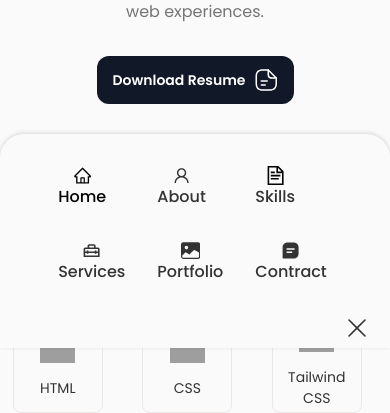
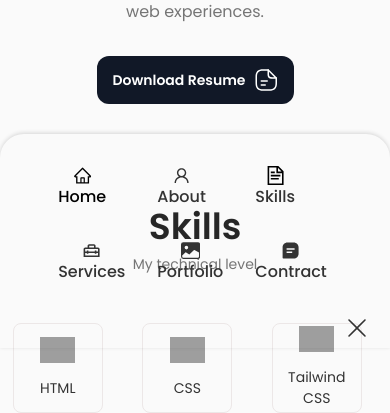
Before and after one commit to emonhassan83/portfolio-website, a React (Vite) app: page / in a window 390 px wide. Shown: the part 1340-1753 px from the top of the page. Built offline with nearby package versions, Linux system fonts and the light colour scheme; grey boxes are pictures that could not be loaded.

Commit message:
navbar dark an light mode some issue solve

```diff
--- a/src/components/Navbar/Navbar.css
+++ b/src/components/Navbar/Navbar.css
@@ -4,7 +4,14 @@
     top: 0;
     left: 0;
     z-index: var(--z-fixed);
-    background-color: var(--body-color);
+}
+
+.bg-color {
+   background-color: var(--body-color);
+}
+
+.text-dark-color {
+    color: var(--title-color);
 }
 
 .nav {
@@ -22,7 +29,6 @@
 
 .nav__logo,
 .nav__toggle {
-    color: var(--title-color);
     font-weight: var(--font-medium);
 }
 
@@ -36,7 +42,6 @@
    flex-direction: column;
    align-items: center;
    font-size: var(--small-font-size);
-   color: var(--title-color);
    font-weight: var(--font-medium);
    transition: .3s;
 }
@@ -85,7 +90,7 @@
         bottom: -100%;
         left: 0;
         width: 100%;
-        background-color: var(--body-color);
+
         padding: 2rem 1.5rem 4rem;
         box-shadow: 0 -1px 4px rgba(0, 0, 0, 0.15);
         border-radius: 1.5rem 1.5rem 0 0;
@@ -111,7 +116,6 @@
         bottom: .5rem;
         font-size: 1.5rem;
         cursor: pointer;
-        color: var(--title-color);
     }
     .nav__close:hover {
         color: var(--title-color-dark);
--- a/src/components/Navbar/Navbar.jsx
+++ b/src/components/Navbar/Navbar.jsx
@@ -7,8 +7,10 @@ import { BiSolidMessageSquareDetail } from "react-icons/bi";
 import { MdOutlineHomeRepairService } from "react-icons/md";
 import { RxCross1 } from "react-icons/rx";
 import { useState } from "react";
+import { useTheme } from "../ThemePrvider/ThemeProvider";
 
 const Navbar = () => {
+  const {theme} = useTheme();
   /* Change Background Header */
   window.addEventListener("scroll", function () {
     const header = document.querySelector(".header");
@@ -21,13 +23,13 @@ const Navbar = () => {
   const [activeNav, setActiveNav] = useState("#home");
 
   return (
-    <header className="header">
+    <header className={`header ${theme.mode === 'dark' ? 'dark-bg-color text-gray-100' : 'bg-color'}`}>
       <nav className="nav container">
-        <a href="index.html" className="nav__logo">
+        <a href="index.html" className={`nav__logo ${theme.mode === 'dark' ? 'text-gray-100' : 'text-dark-color'} `}>
           Emon
         </a>
-        <div className={toggle ? "nav__menu show-menu" : "nav__menu"}>
-          <ul className="nav__list">
+        <div className={toggle ? "nav__menu show-menu bg-color" : "nav__menu"}>
+          <ul className={`nav__list ${theme.mode === 'dark' ? 'text-gray-100' : 'text-dark-color'}`}>
             <li className="nav__item">
               <a
                 href="#home"
@@ -101,9 +103,9 @@ const Navbar = () => {
               </a>
             </li>
           </ul>
-          <RxCross1 className="nav__close" onClick={() => setToggle(!toggle)} />
+          <RxCross1 className="nav__close text-dark-color" onClick={() => setToggle(!toggle)} />
         </div>
-        <div className="nav__toggle" onClick={() => setToggle(!toggle)}>
+        <div className="nav__toggle text-dark-color" onClick={() => setToggle(!toggle)}>
           <FaBars />
         </div>
       </nav>
--- a/src/index.css
+++ b/src/index.css
@@ -152,6 +152,10 @@ color: rgb(39, 39, 39);
   align-items: center;
 }
 
+.dark-bg-color {
+  background-color: #151515;
+}
+
 /* Responsive */
 @media screen and (max-width: 992px) {
   .container {
```
